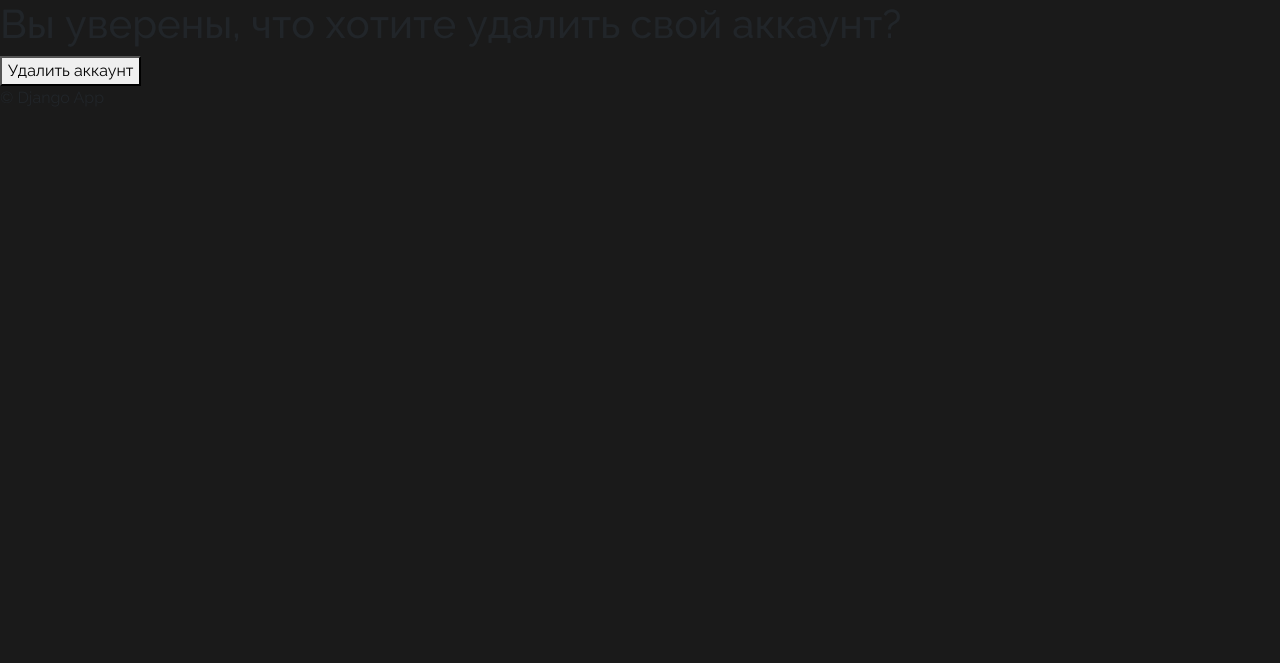
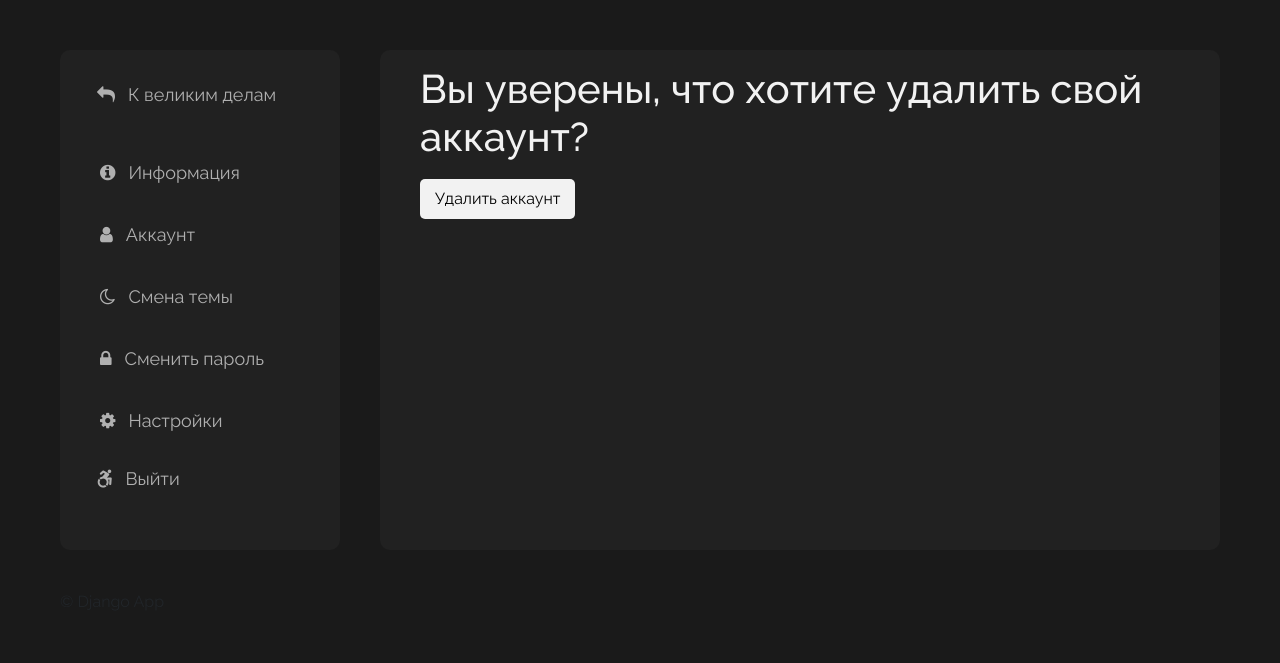
Before and after one commit to TiredOptimist/first-django-project, a Django app: page /registration/delete/ in a window 1280 px wide. Shown: the top 663 px of the page. Run offline with Django 5.2, Linux system fonts and the light colour scheme.

Commit message:
do ui styles in edit and delete_account

```diff
--- a/first/registration/templates/registration/base__login.html
+++ b/first/registration/templates/registration/base__login.html
@@ -26,7 +26,7 @@
   {% block footer %}
 
   {% endblock footer %}
-
+  <script src="{% static 'main.js' %}"></script>
 </footer>
 </body>
 </html>
--- a/first/registration/templates/registration/components/navbar.html
+++ b/first/registration/templates/registration/components/navbar.html
@@ -10,8 +10,7 @@
     <li><a href="{% url 'registration:tems' %}" class="dis-active"><i class='fa fa-moon-o'></i>Смена темы</a></li>
     <li><a href="{% url 'registration:password' %}" class="dis-active"><i class='fa fa-lock'></i>Сменить пароль</a></li>
     <li><a href="{% url 'registration:update' %}" class="dis-active"><i class='fa fa-gear'></i>Настройки</a></li>
-    <li><a href="{% url 'registration:delete' %}">Удалить аккаунт</a></li>
-    <li><form method="post" action="{% url 'registration:logout' %}">
+    <li><form method="post"  action="{% url 'registration:logout' %}">
       {% csrf_token %}
       <button type="submit" id="profile-link">
         <i class='fa fa-wheelchair-alt'></i>Выйти</button></form></li>
--- a/first/registration/templates/registration/delete.html
+++ b/first/registration/templates/registration/delete.html
@@ -6,11 +6,21 @@
 {% endblock title %}
 
 {% block body %}
-  <h1>Вы уверены, что хотите удалить свой аккаунт?</h1>
-  <form method="post">
-    {% csrf_token %}
-    <button type="submit">Удалить аккаунт</button>
-  </form>
+  <div class="container-profile">
+    {% include 'registration/components/navbar.html' %}
+
+
+    <div class="container-profile-info" id="delete">
+      <h3 class="container-profile-info-title">Вы уверены, что хотите удалить свой аккаунт?</h3>
+
+      <form method="post" class="form__delete">
+        {% csrf_token %}
+        <button type="submit" class="delete__link">Удалить аккаунт</button>
+      </form>
+
+    </div>
+
+
 
 <script src="{% static 'main.js' %}"></script>
 {% endblock body %}
--- a/first/registration/templates/registration/password_success.html
+++ b/first/registration/templates/registration/password_success.html
@@ -18,6 +18,8 @@
   </div>
 </div>
 
+
+<script src="{% static 'main.js' %}"></script>
 {% endblock body %}
 
 </html>
--- a/first/registration/templates/registration/reset_complete.html
+++ b/first/registration/templates/registration/reset_complete.html
@@ -15,4 +15,6 @@
 	</div>
 </div>
 
+
+<script src="{% static 'main.js' %}"></script>
 {% endblock %}
--- a/first/registration/templates/registration/reset_confirm.html
+++ b/first/registration/templates/registration/reset_confirm.html
@@ -33,4 +33,6 @@
      </form>
     </div>
   </div>
+
+<script src="{% static 'main.js' %}"></script>
 {% endblock body %}
--- a/first/registration/templates/registration/reset_done_form.html
+++ b/first/registration/templates/registration/reset_done_form.html
@@ -16,5 +16,7 @@
       </div>
     </div>
   </div>
+
+<script src="{% static 'main.js' %}"></script>
 {% endblock body %}
 </html>
--- a/first/registration/templates/registration/reset_form.html
+++ b/first/registration/templates/registration/reset_form.html
@@ -27,5 +27,7 @@
     </form>
   </div>
 </div>
+
+<script src="{% static 'main.js' %}"></script>
 {% endblock body %}
 </html>
--- a/first/registration/templates/registration/update.html
+++ b/first/registration/templates/registration/update.html
@@ -19,6 +19,11 @@
         {% csrf_token %}
         {{ form.as_p }}
 
+        <div class="delete__link">
+          <a href="{% url 'registration:delete' %}">Удалить аккаунт</a>
+        </div>
+
+
         <button type="submit" class="password-btn ready">Готово</button>
       </form>
 
--- a/first/static/style.css
+++ b/first/static/style.css
@@ -456,6 +456,7 @@ body{
     font-size: 20px;
     font-weight: 400;
     padding-top: 3px;
+    width: max-content;
     color: var(--main-font-color);
 }
 
@@ -464,6 +465,31 @@ body{
     margin-right: 10px;
     font-weight: 700;
     color: var(--main-font-color);
+}
+
+.btn-edit{
+    border: none;
+    font-size: 10px;
+    position: absolute;
+    width: max-content;
+}
+
+.btn-edit i{
+    font-size: 20px;
+}
+
+.edit_desc input{
+    background-color: var(--form-control);
+    border-radius: 4px;
+    height: 40px;
+    max-width: 300px;
+    color: var(--main-font-color);
+    border: none;
+    transition: all 100ms ease-in-out;
+}
+
+.edit_desc input:focus{
+    border: 1px solid var(--primary);
 }
 
 /* какая та непонятная ссылка*/
@@ -661,7 +687,8 @@ body{
     background-color: rgba(255, 255, 255, 0.03);
     padding: 30px 10px;
     border-radius: 10px;
-    height: 500px;
+    min-height: 500px;
+
 }
 
 .dis-active{
@@ -689,6 +716,10 @@ body{
 .container-settings-navbar li:first-child{
     padding-top: 0px;
     padding-bottom: 20px;
+}
+
+.container-settings-navbar li:last-child{
+    padding-bottom: 0px;
 }
 
 .container-settings-navbar li a{
@@ -735,7 +766,7 @@ body{
     background-color: rgba(255, 255, 255, 0.03);
     border-radius: 10px;
     padding: 15px 40px;
-    height: 500px;
+    min-height: 500px;
 }
 
 /* profile:information */
@@ -934,6 +965,59 @@ body{
 .update-cont p input:focus{
     outline: none;
     border: 2px solid var(--primary);
+}
+
+.delete__link{
+    background-color: var(--reg-btn-back);
+    width: max-content;
+    padding: 8px 15px;
+    border-radius: 5px;
+    margin: 10px 0px;
+    border: none;
+}
+
+.delete__link a{
+    text-decoration: none;
+    display: inline-block;
+    display: flex;
+    justify-content: center;
+    text-align: center;
+    color: var(--reg-back);
+}
+
+.form__delete{
+
+}
+
+.btn_del-account{
+    color: var(--main-font-color);
+    background-color: #f60000;
+    border-radius: 5px;
+    border: none;
+    padding: 5px 10px;
+}
+
+.delete_container{
+    padding-top: 30px;
+}
+
+.delete_container h1{
+    color: var(--main-font-color);
+}
+
+.delete_container a{
+    color: var(--primary);
+    text-decoration: none;
+    transition: all 200ms ease-in-out;
+}
+
+.delete_container a:hover{
+    text-decoration: underline;
+    color: var(--btn-hover);
+}
+
+.delete_container h2{
+    color: var(--nav-font);
 }
 
 /* reset password*/
--- a/first/templates/base.html
+++ b/first/templates/base.html
@@ -27,6 +27,8 @@
 
   {% endblock footer %}
 
+
+  <script src="{% static 'main.js' %}"></script>
 </footer>
 </body>
 </html>
--- a/first/todo_list/templates/todo_list/delete_todo.html
+++ b/first/todo_list/templates/todo_list/delete_todo.html
@@ -13,4 +13,6 @@
       <a id="cancel"  href="{% url 'todo_list:index' %}">Отмена</a>
     </form>
   </div>
+
+<script src="{% static 'main.js' %}"></script>
 {% endblock body %}
```
Also changed, not shown: first/registration/templates/registration/delete_success.html (+6 -2 lines), first/todo_list/templates/todo_list/edit_todo.html (+5 -3 lines), first/todo_list/templates/todo_list/todoitem_detail.html (+6 -4 lines).
